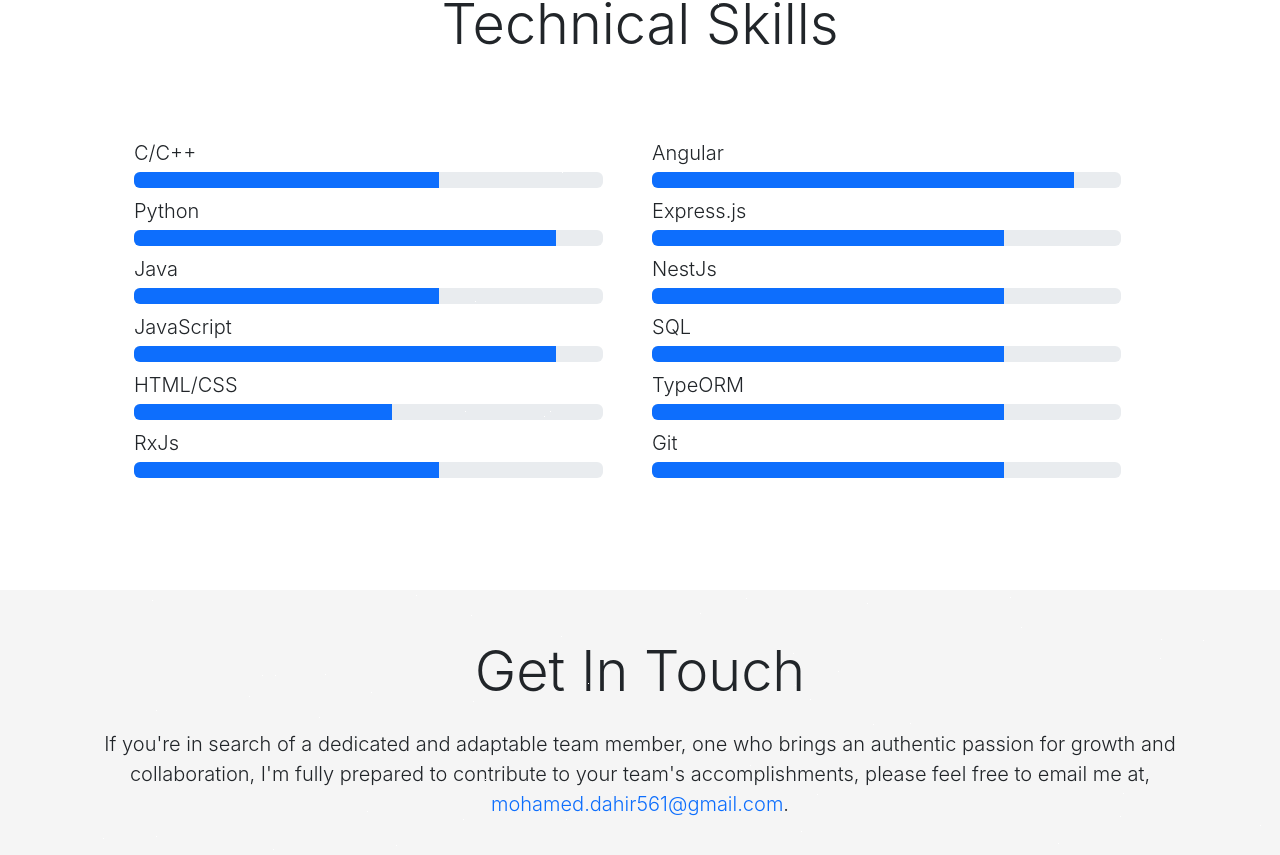
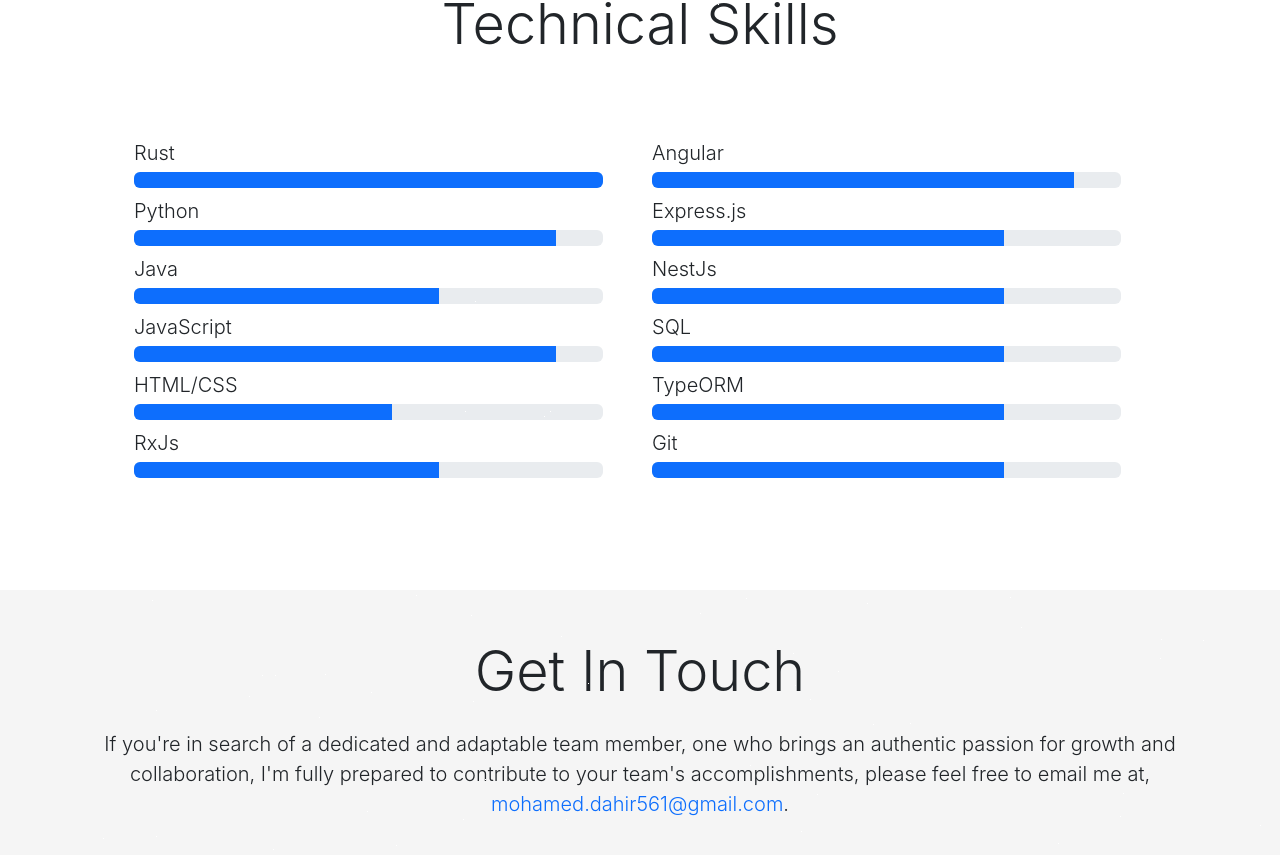
Before and after one commit to MohamedDahir100/PersonalSite, a React (Create React App) app: page / in a window 1280 px wide. Shown: the part 2767-3622 px from the top of the page. Built offline with nearby package versions, Linux system fonts and the light colour scheme.

Commit message:
Change technical skills

```diff
--- a/src/editable-stuff/config.js
+++ b/src/editable-stuff/config.js
@@ -88,7 +88,7 @@ const skills = {
   show: true,
   heading: "Technical Skills",
   hardSkills: [
-    { name: "C/C++", value: 65 },
+    { name: "Rust", value: 100 },
     { name: "Python", value: 90 },
     { name: "Java", value: 65 },
     { name: "JavaScript", value: 90 },
```
